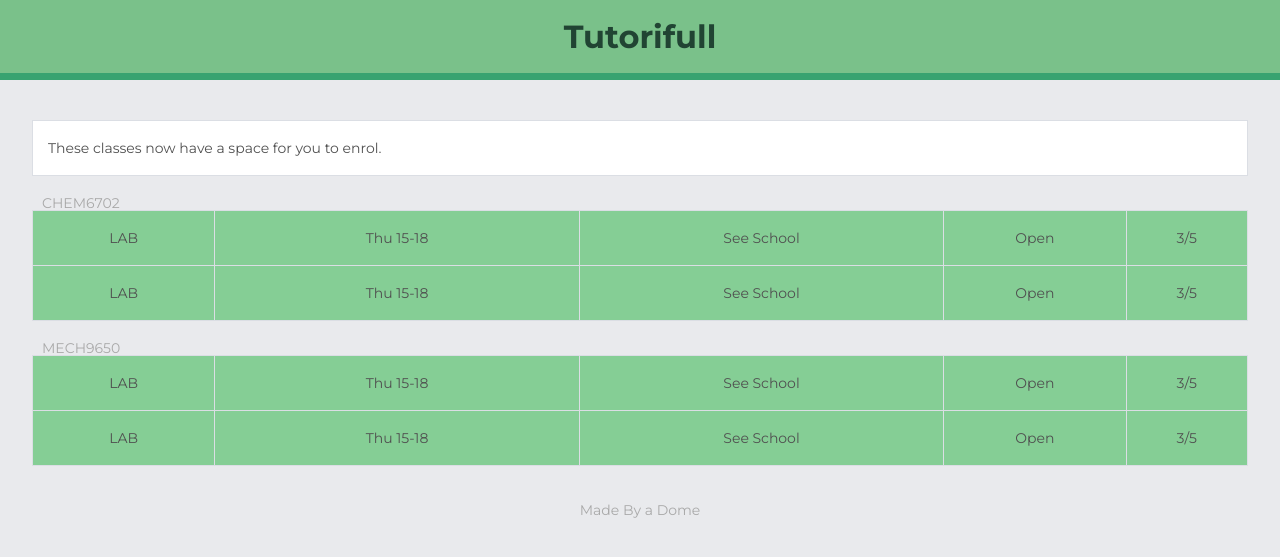
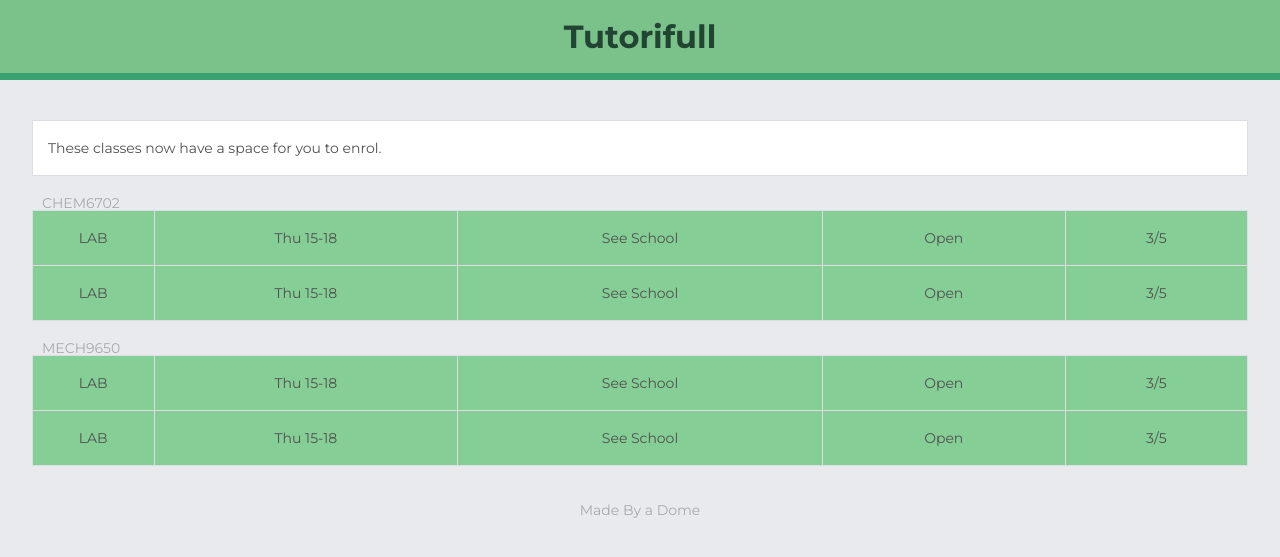
Before and after one commit to daniel-hocking/Tutorifull, a Flask app: template templates/email_with_style_tag.html in a window 1280 px wide. Shown: the top 557 px of the page. Run offline with Flask 2, Linux system fonts and the light colour scheme; the template is opened without the code that fills it, so the values that code supplies are empty.

Commit message:
I forgot how percentages work

```diff
--- a/templates/email_with_style_tag.html
+++ b/templates/email_with_style_tag.html
@@ -115,19 +115,19 @@
                 text-align: center;
             }
             .classTable td.class-type {
+                width: 10%;
+            }
+
+            .classTable td.class-time {
+                width: 25%;
+            }
+
+            .classTable td.class-enrolled {
                 width: 15%;
             }
 
-            .classTable td.class-time {
-                width: 30%;
-            }
-
-            .classTable td.class-enrolled {
+            .classTable td.class-status {
                 width: 20%;
-            }
-
-            .classTable td.class-status {
-                width: 15%;
             }
 
             .classTable td.class-location {
```
Also changed, not shown: css/tutorifull.scss (+9 -9 lines), templates/email.html (+13 -13 lines).
